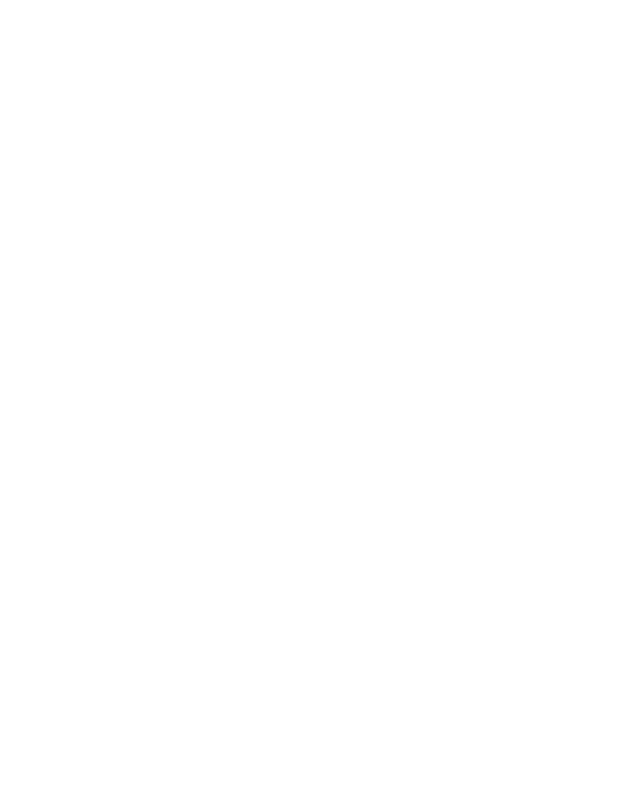
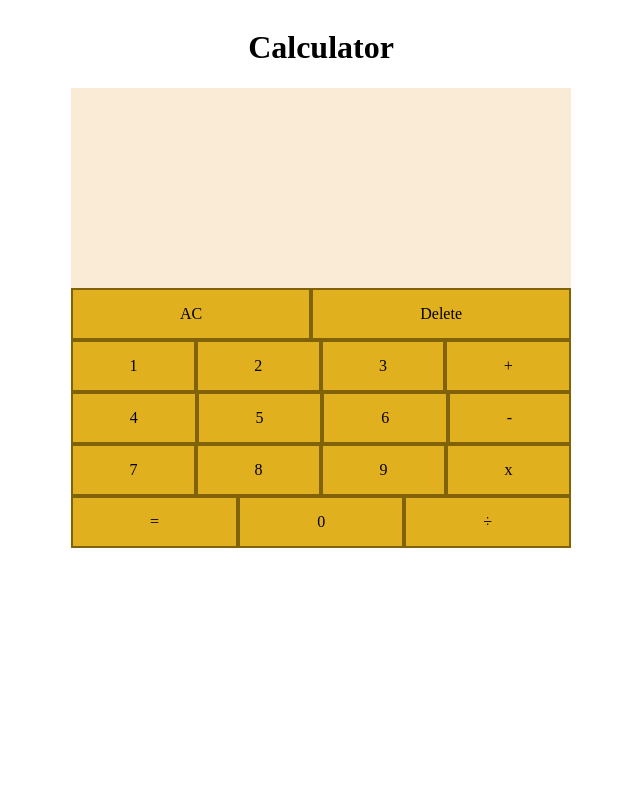
Before and after one commit to eleneg3/calculator, a plain HTML site: page index.html in a window 1280 px wide. Shown: the whole page, without its empty margins (319-959 px from the left). Drawn offline with Linux system fonts and the light colour scheme.

Commit message:
created calculator layout

```diff
--- a/index.html
+++ b/index.html
@@ -8,6 +8,36 @@
     <title>Calculator</title>
 </head>
 <body>
-
+    <h1>Calculator</h1>
+    <div id="screen"></div>
+    <div id="buttons">
+        <div id="top-buttons">
+            <div id="clear" class="ind-buttons"><button>AC</button></div>
+            <div id="backspace" class="ind-buttons"><button>Delete</button></div>
+        </div>
+        <div id="first-row">
+            <div id="one" class="ind-buttons"><button>1</button></div>
+            <div id="two" class="ind-buttons"><button>2</button></div>
+            <div id="three" class="ind-buttons"><button>3</button></div>
+            <div id="add" class="ind-buttons"><button>+</button></div>
+        </div>
+        <div id="second-row">
+            <div id="four" class="ind-buttons"><button>4</button></div>
+            <div id="five" class="ind-buttons"><button>5</button></div>
+            <div id="six" class="ind-buttons"><button>6</button></div>
+            <div id="subtract" class="ind-buttons"><button>-</button></div>
+        </div>
+        <div id="third-row">
+            <div id="seven" class="ind-buttons"><button>7</button></div>
+            <div id="eight" class="ind-buttons"><button>8</button></div>
+            <div id="nine" class="ind-buttons"><button>9</button></div>
+            <div id="multiply" class="ind-buttons"><button>x</button></div>
+        </div>
+        <div id="fourth-row">
+            <div id="equals" class="ind-buttons"><button>=</button></div>
+            <div id="zero" class="ind-buttons"><button>0</button></div>
+            <div id="devide" class="ind-buttons"><button>÷</button></div>
+        </div>
+    </div>
 </body>
 </html>
--- a/scripts.js
+++ b/scripts.js
@@ -0,0 +1,17 @@
+const one = document.querySelector("one")
+const two = document.querySelector("two")
+const three = document.querySelector("three")
+const four = document.querySelector("four")
+const five = document.querySelector("five")
+const six = document.querySelector("six")
+const seven = document.querySelector("seven")
+const eight = document.querySelector("eight")
+const nine = document.querySelector("nine")
+const zero = document.querySelector("zero")
+const add = document.querySelector("add")
+const subtract = document.querySelector("subtract")
+const multiply = document.querySelector("multiply")
+const devide = document.querySelector("devide")
+const equals = document.querySelector("equals")
+const clear = document.querySelector("clear")
+const backspace = document.querySelector("backspace")
--- a/styles.css
+++ b/styles.css
@@ -0,0 +1,52 @@
+body {
+    display: flex;
+    flex-direction: column;
+    align-items: center;
+}
+
+#screen {
+    display: flex;
+    height: 200px;
+    width: 500px;
+    background-color: antiquewhite;
+}
+
+#buttons {
+    display: flex;
+    flex-wrap: wrap;
+    height: 500px;
+    width: 500px;
+    flex-direction: column;
+    /* width: 100%; */
+}
+
+.ind-buttons {
+    display: flex;
+    padding: 15px;
+    background-color: rgb(225, 176, 30);
+    border: 2px solid rgb(128, 98, 9);
+    flex-grow: 1;
+    justify-content: center;
+    align-items: center;
+}
+
+#top-buttons,
+#first-row,
+#second-row,
+#third-row,
+#fourth-row {
+    display: flex;
+    flex-direction: row;
+    width: 100%;
+    /* flex-grow: 1; */
+}
+
+button {
+  background: none;
+  color: inherit;
+  border: none;
+  padding: 0;
+  font: inherit;
+  cursor: pointer;
+  outline: inherit;
+}
```
